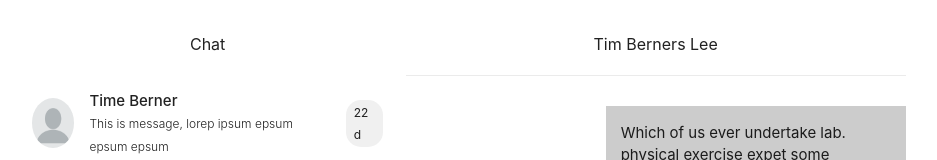
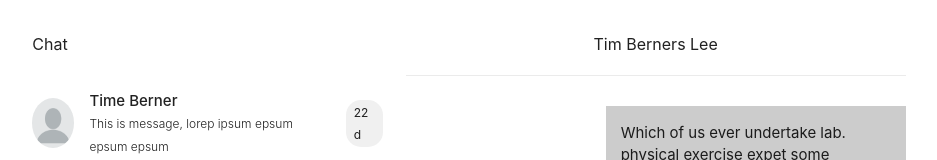
Before and after one commit to azeemmirza/chat, an Angular app in the folder client/: page / in a window 1280 px wide. Shown: the top 160 px of the page, without its empty margins (171-1108 px from the left). Built offline with nearby package versions, Linux system fonts and the light colour scheme.

Commit message:
mssage list comp dev #3

```diff
--- a/client/src/app/message-list/message-list.component.html
+++ b/client/src/app/message-list/message-list.component.html
@@ -1,8 +1,8 @@
-<div class="messages h-100">
-  <div class="header center-align">
-    <h2 class="font-regular">Chat</h2>
+<div class="chat">
+  <div class="header">
+    <h2>Chat</h2>
   </div>
-  <div class="message-list  scroll-y-overflow">
+  <div class="body">
     <div class="message-list-wrap">
 
       <div class="message-item" *ngFor="let msg of messages">
--- a/client/src/app/message-list/message-list.component.ts
+++ b/client/src/app/message-list/message-list.component.ts
@@ -47,6 +47,11 @@ export class MessageListComponent implements OnInit {
     { sender : { name: 'Time Berner', picture: 'assets/blank.png'},
       message : { text : 'This is message, lorep ipsum epsum epsum epsum', time : '2018-07-14 17:29:44' }
     },
+    { sender : { name: 'Time Berner', picture: 'assets/blank.png'},
+      message : { text : 'This is message, lorep ipsum epsum epsum epsum', time : '2018-07-14 17:29:44' }
+    }
+  ];
+  message = [
     { sender : { name: 'Time Berner', picture: 'assets/blank.png'},
       message : { text : 'This is message, lorep ipsum epsum epsum epsum', time : '2018-07-14 17:29:44' }
     }
```
